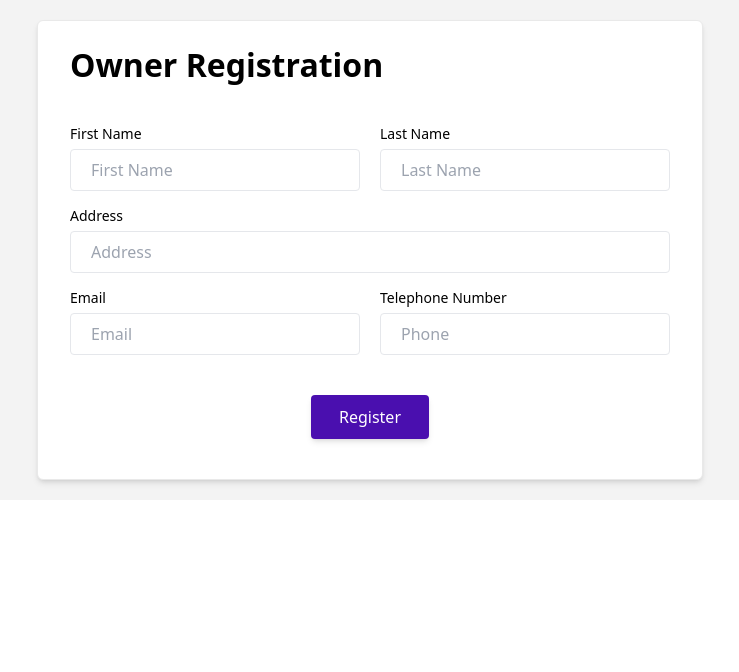
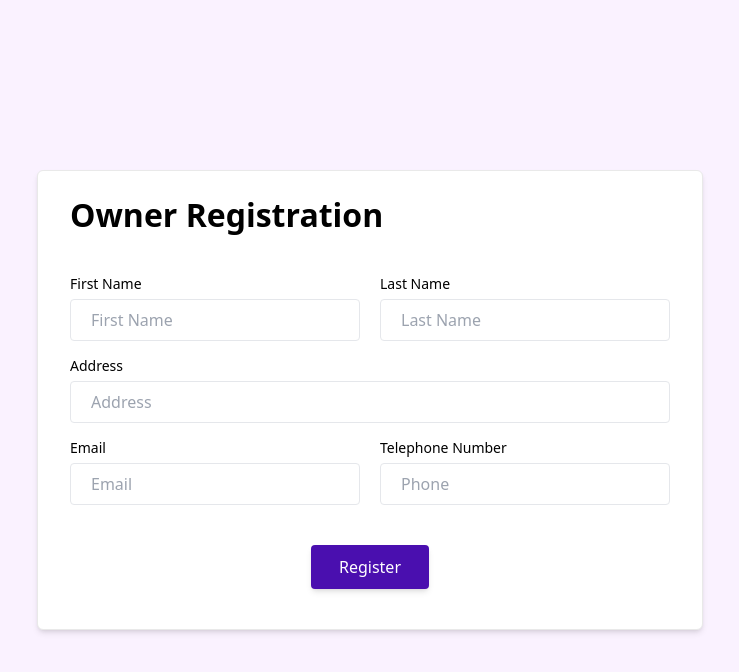
Before and after one commit to AnjaleeNeelika/Pet_Care_App, a React (Vite) app in the folder frontend/: page /owner-registration in a window 1280 px wide. Shown: the top 672 px of the page, without its empty margins (270-1009 px from the left). Built offline with nearby package versions, Linux system fonts and the light colour scheme.

Commit message:
Update OwnerRegistration.jsx

```diff
--- a/frontend/src/pages/OwnerRegistration.jsx
+++ b/frontend/src/pages/OwnerRegistration.jsx
@@ -4,7 +4,7 @@ import { Link } from 'react-router-dom';
 
 const OwnerRegistration = () => {
     return (
-        <div className='w-full h-full flex items-center justify-center'>
+        <div className='w-full h-screen flex items-center justify-center bg-secondary-100'>
             <div className='bg-white py-5 px-8 shadow-md rounded-md border-solid border border-[#e9e9e9] m-5 w-fit'>
                 <h1>Owner Registration</h1>
                 <form action="" method="post" className='max-w-[600px] min-w-[200px] w-full mt-8'>
```
